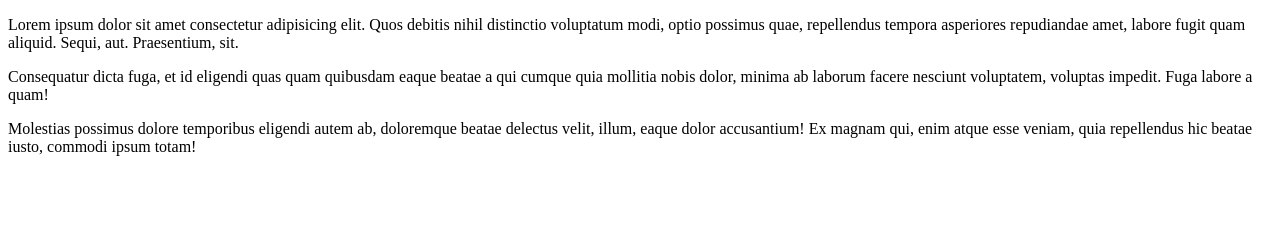
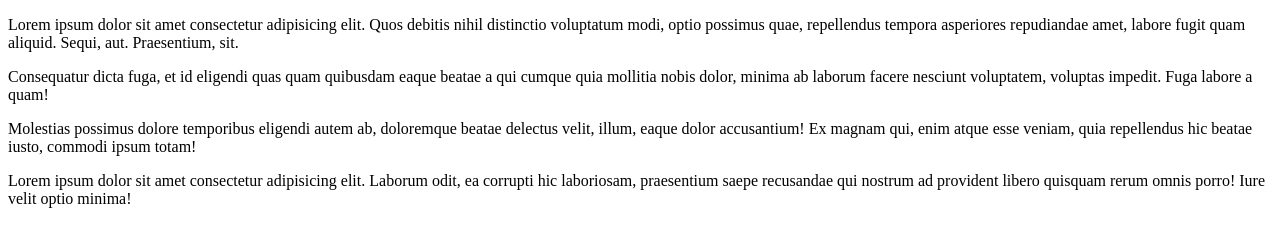
Before and after one commit to docarley/RestauranteJuquinha, a plain HTML site: page index.html in a window 1280 px wide. Drawn offline with Linux system fonts and the light colour scheme.

Commit message:
Adicionada a Section de curiosidades

```diff
--- a/index.html
+++ b/index.html
@@ -13,7 +13,9 @@
             <p>Consequatur dicta fuga, et id eligendi quas quam quibusdam eaque beatae a qui cumque quia mollitia nobis dolor, minima ab laborum facere nesciunt voluptatem, voluptas impedit. Fuga labore a quam!</p>
             <p>Molestias possimus dolore temporibus eligendi autem ab, doloremque beatae delectus velit, illum, eaque dolor accusantium! Ex magnam qui, enim atque esse veniam, quia repellendus hic beatae iusto, commodi ipsum totam!</p>
         </section>
-
+        <section id="curiosidades">
+            <p>Lorem ipsum dolor sit amet consectetur adipisicing elit. Laborum odit, ea corrupti hic laboriosam, praesentium saepe recusandae qui nostrum ad provident libero quisquam rerum omnis porro! Iure velit optio minima!</p>
+        </section>
     </main>
 </body>
 </html>
```
